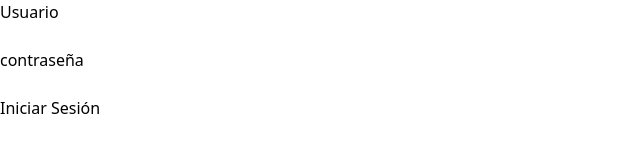
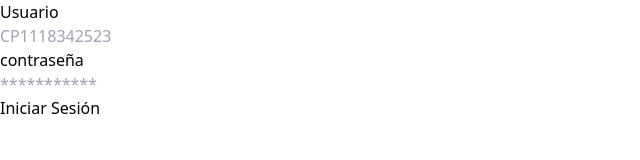
Before and after one commit to llOrtegall/Proyect_admin, a React (Vite) app in the folder client/: page / in a window 1280 px wide. Shown: the top 160 px of the page, without its empty margins (0-640 px from the left). Built offline with nearby package versions, Linux system fonts and the light colour scheme.

Commit message:
login logica

```diff
--- a/client/src/pages/LoginPage.tsx
+++ b/client/src/pages/LoginPage.tsx
@@ -23,24 +23,23 @@
 
   return (
         <section className="h-[100vh] flex flex-col items-center justify-center bg-gradient-to-b from-blue-700 to-blue-200">
-            <form className='w-96 mb-2 border p-12 rounded-lg bg-white/30 flex flex-col gap-4 shadow-xl' >
+            <form className='w-96 mb-2 border p-12 rounded-lg bg-white/30 flex flex-col gap-4 shadow-xl'>
 
                 <article className='w-full flex flex-col gap-2'>
                     <label className="flex justify-center uppercase">Usuario </label>
                     <div className='flex justify-center mb-2'>
-                        <Input name='username' type='text' placeholder='CP1118342523' autoComplete='username' value={user}
-                            onChange={(ev) => { setUser(ev.target.value) }} />
+                        <Input name='username' type='text' placeholder='CP1118342523' autoComplete='username' />
                     </div>
                 </article>
 
                 <article className='w-full flex flex-col gap-2'>
                     <label className="flex justify-center uppercase ">contraseña</label>
                     <div className='flex justify-center mb-2'>
-                        <Input name='contraseña' type='text' placeholder='***********' autoComplete='contraseña' value={password}
-                            onChange={(ev) => { setPassword(ev.target.value) }} />
+                        <Input name='contraseña' type='text' placeholder='***********' autoComplete='contraseña' />
                     </div>
                 </article>
-                <Button onClick={handleSubmit}>Iniciar Sesión</Button>
+
+                <Button >Iniciar Sesión</Button>
             </form>
         </section>
   )
```
